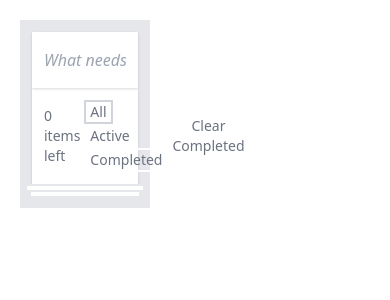
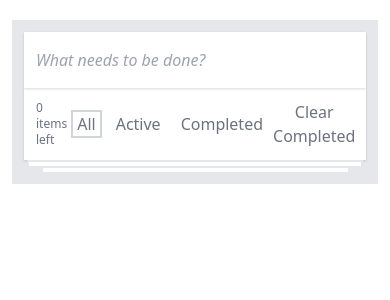
Before and after one commit to joshs-gh/tailtodo, a React (Create React App) app: page / in a window 390 px wide. Shown: the top 300 px of the page. Built offline with nearby package versions, Linux system fonts and the light colour scheme.

Commit message:
kinda responsive

```diff
--- a/src/App.js
+++ b/src/App.js
@@ -42,7 +42,7 @@ function App() {
   };
 
   return (
-    <div className="bg-gray-200 ml-5 mt-5 w-1/3 pb-3">
+    <div className="bg-gray-200 mx-3 mt-5 pb-3 lg:w-1/3">
       <NewTodo newTodo={newTodo}></NewTodo>
       {todos.map((t, i) => {
         switch (show) {
--- a/src/components/TodoFooter.js
+++ b/src/components/TodoFooter.js
@@ -10,11 +10,11 @@ export default function TodoFooter(props) {
 
   return (
     <div className="flex flex-col">
-      <div className="mx-3 p-3 bg-white shadow flex justify-between text-gray-500 font-thin text-sm items-center">
-        <label className="">
+      <div className="mx-3 p-3 bg-white shadow flex justify-between text-gray-500 font-thin items-center">
+        <label className="text-xs">
           {props.itemsLeft} {props.itemsLeft === 1 ? "item" : "items"} left
         </label>{" "}
-        <span className="">
+        <div className="flex justify-center">
           <button
             className={`font-thin mx-1 border-white hover:border-gray-200 border-2 px-1 ${
               show === "all" ? "border-gray-300" : ""
@@ -39,7 +39,7 @@ export default function TodoFooter(props) {
           >
             Completed
           </button>
-        </span>
+        </div>
         <button
           className="font-thin hover:underline"
           onClick={props.clearHandler}
```
